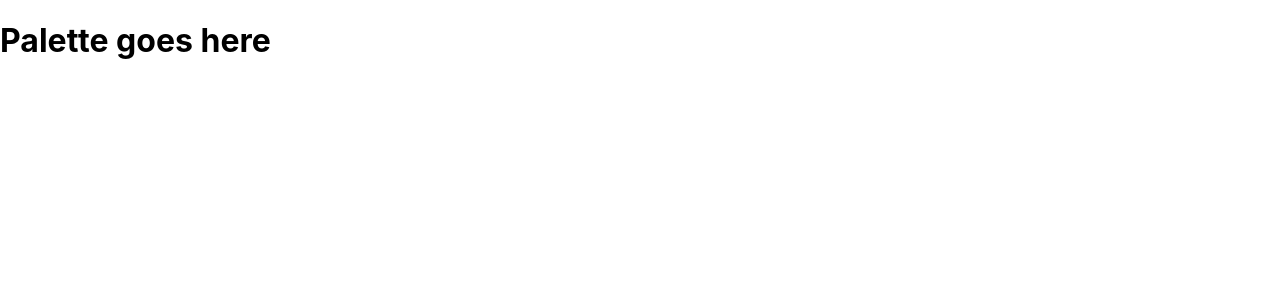
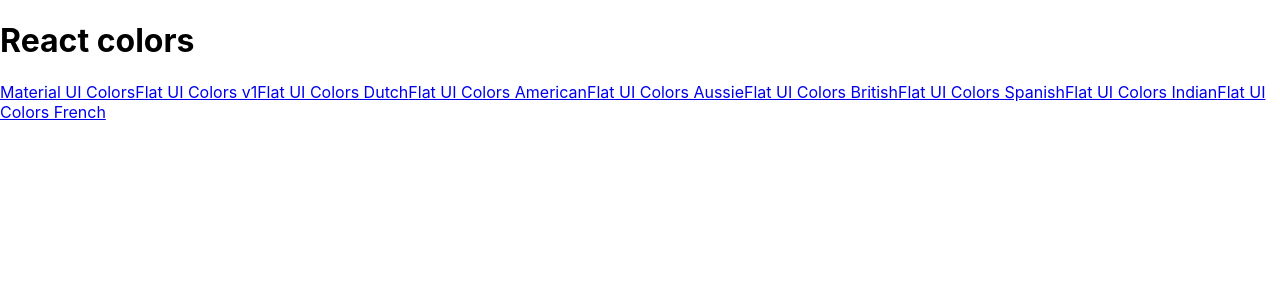
Before and after one commit to karollann/color-project, a React (Create React App) app: page / in a window 1280 px wide. Shown: the top 300 px of the page. Built offline with nearby package versions, Linux system fonts and the light colour scheme.

Commit message:
Add PaletteList and Links

```diff
--- a/src/App.js
+++ b/src/App.js
@@ -1,16 +1,14 @@
 import React from "react";
-import { Route, Routes, useParams } from "react-router-dom";
+import { Route, Routes } from "react-router-dom";
+import { PaletteList } from "./PaletteList";
 import { Palette } from "./Palette";
 
 function App() {
   return (
     <Routes>
-      <Route path="/" element={<h1>Palette goes here</h1>} />
+      <Route path="/" element={<PaletteList />} />
       <Route path="/palette/:id" element={<Palette />} />
     </Routes>
-    // <div className="App">
-    //   <Palette palette={generatePalette(seedColors[4])} />
-    // </div>
   );
 }
 
--- a/src/Navbar.jsx
+++ b/src/Navbar.jsx
@@ -1,4 +1,5 @@
 import React, { useState } from "react";
+import { Link } from "react-router-dom";
 import Select from "@mui/material/Select";
 import MenuItem from "@mui/material/MenuItem";
 import CloseIcon from "@mui/icons-material/Close";
@@ -23,7 +24,7 @@
   return (
     <header className="Navbar">
       <div className="logo">
-        <a href="#">reactcolorpickers</a>
+        <Link to="/">reactcolorpicker</Link>
       </div>
       <div className="slider-container">
         <div className="slider">
--- /dev/null
+++ b/src/PaletteList.jsx
@@ -0,0 +1,15 @@
+import { seedColors } from "./seedColors";
+import { Link } from "react-router-dom";
+
+export const PaletteList = () => {
+  return (
+    <div>
+      <h1>React colors</h1>
+      {seedColors.map((palette) => (
+        <Link to={`/palette/${palette.id}`} key={palette.id}>
+          {palette.paletteName}
+        </Link>
+      ))}
+    </div>
+  );
+};
```
